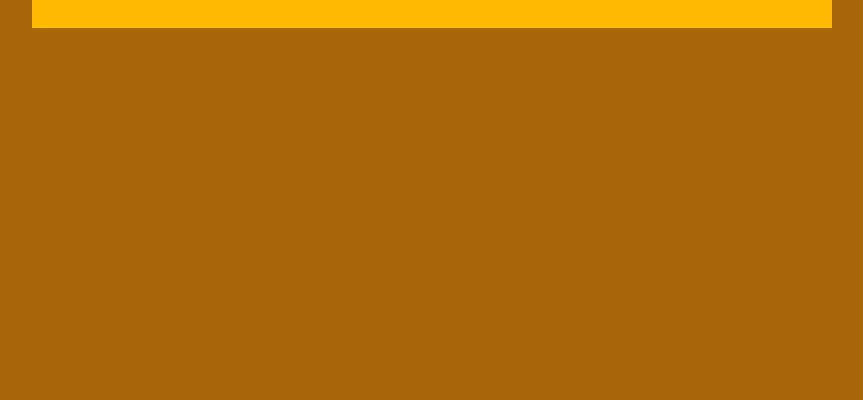
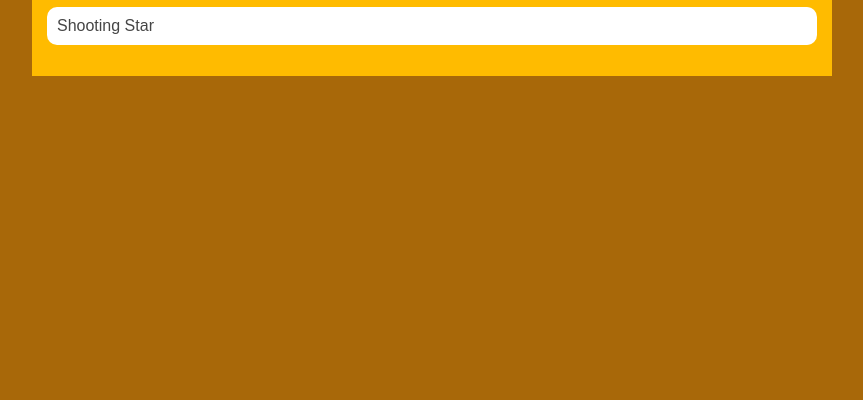
Before and after one commit to kylepowe/kylepowe.github.io, a plain HTML site: page portfolio.html in a window 1280 px wide. Shown: the part 400-800 px from the top of the page, without its empty margins (208-1071 px from the left). Drawn offline with Linux system fonts and the light colour scheme.

Commit message:
linky link

```diff
--- a/portfolio.html
+++ b/portfolio.html
@@ -111,6 +111,7 @@
                 <h1>Khan Acadamy Porfolio</h1>
                 <ul class="portfolio">
                     <li><a href="https://www.khanacademy.org/computer-programming/spin-off-of-project-whats-for-dinner/5500372825718784/">What's For Dinner?</a></li>
+                    <li><a href="https://www.khanacademy.org/computer-programming/spin-off-of-project-shooting-star/5774244653350912">Shooting Star</a></li>
                 </ul>
             </div>
             </main>
```
